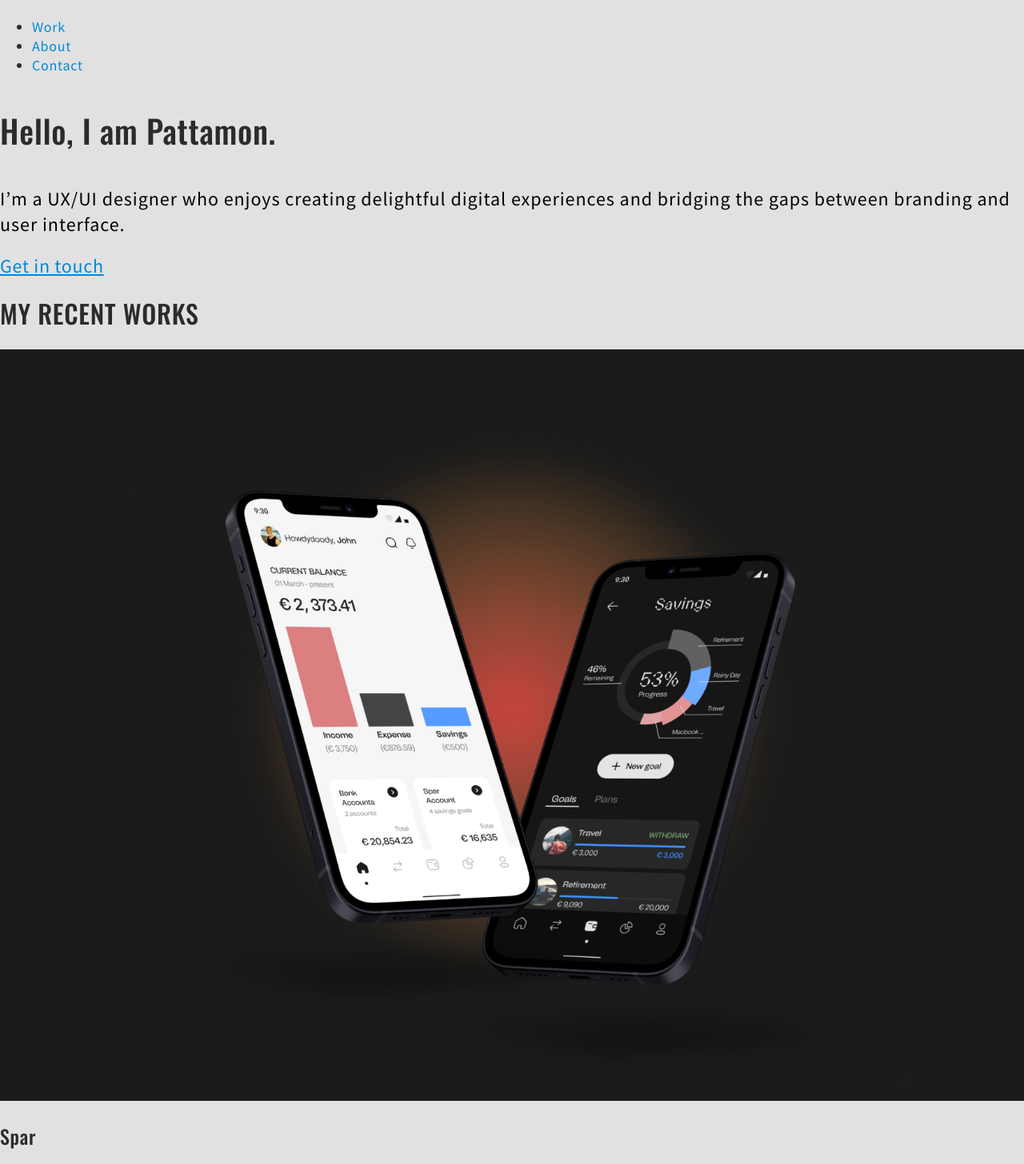
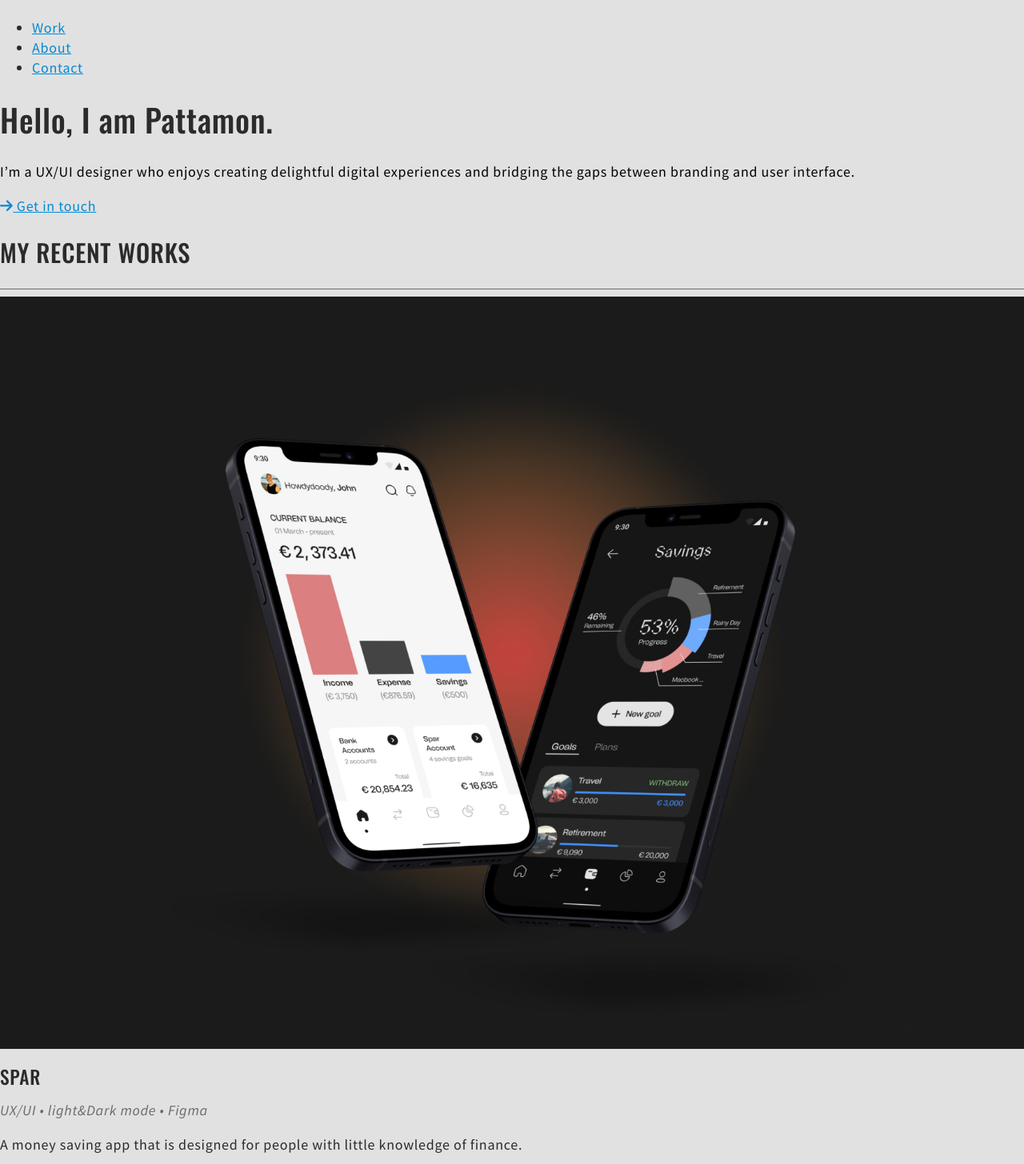
Before and after one commit to ppoonsiri/Portfolio-Site-PattamonP-, a plain HTML site: page index.html in a window 1280 px wide. Shown: the part 231-1687 px from the top of the page at 80% size. Drawn offline with nearby package versions, Linux system fonts and the light colour scheme.

Commit message:
Update CSS
- Update button in different states
- Update font from px to em
- Add horizontal line
- Add arrow icon

```diff
--- a/css/style.css
+++ b/css/style.css
@@ -15,31 +15,55 @@ body {
   font-style: normal;
   font-weight: 400;
   font-size: 18px;
-  line-height: 24px;
+  line-height: 1.4;
   /* or 133% */
-
   letter-spacing: 0.04em;
-
   /* #2B2B2B */
-
   color: #2B2B2B;
 }
 
-h1 {
+h1, h2, h3 {
   font-family: 'Oswald';
-  font-style: normal;
   font-weight: 500;
-  font-size: 32px;
-  line-height: 47px;
+}
+
+h1, h2 {
+  font-size: 1.7em;
+  line-height: 1.3;
   text-transform: uppercase;
 }
 
-h2 {
-  font-family: 'Oswald';
-  font-style: normal;
+h3 {
+  font-size: 1.3em;
+  line-height: 0.5;
+}
+
+.welcome h1 {
+  font-family: 'Oswald', sans-serif;
+  font-size: 2.2em;
   font-weight: 500;
-  font-size: 24px;
-  line-height: 36px;
+  color: ##030303;
+  text-transform: none;
+}
+
+.welcome p {
+  font-family: 'Source Sans Pro', sans-serif;
+  font-weight: 400;
+  color: #030303;
+}
+
+.spar h3 {
+  text-transform: uppercase;
+}
+
+.spar span, .amuseum span {
+  font-style: italic;
+  color: #6A6A6A;
+}
+
+.project h2 {
+  font-size: 1.3em;
+  text-transform: none;
 }
 
 img {
@@ -48,64 +72,59 @@ img {
 
 a {
   color: #0389D4;
-  text-decoration: none; /* No underlining */
 }
 
 a:visited { /* visited link */
-  color: #053D5B;
-}
-
-a:hover {
-  color: #096395;
-  text-decoration: underline; /* Underlining when hovering over a link */
-}
-
-a:active { /* selected link */
-  color: #053D5B;
+  color: #0389D4;
 }
 
 a:hover,
 a:focus {
   color: #096395;
-  text-decoration: underline;
+  text-decoration: none;
 }
+
+a:active { /* selected link */
+  color: #096395;
+}
+
+
 
 .button {
   display: inline-block;
   background-color: #030303;
-  color: #ffffff; /* needed to override the default link color - NOT WORKING!!!*/
-  font-weight: 400;
-  font-size: 18px;
-  line-height: 23px;/* identical to box height */
+  color: #FFFFFF; /* needed to override the default link color */
   text-transform: uppercase;
-  padding: 11px 142px;
-  gap: 4px;
+  padding: 11px 44px;
   border-radius: 4px;
+  text-decoration: none;
 }
 
 .button:hover {
   opacity: 0.8; /* Reduces the opacity of the button to 80% */
-  text-decoration: none;
+  color: #FFFFFF;
 }
 .button:active {
   opacity: 0.8;
-  text-decoration: none;
 }
 
 .button.email {
   background-color: transparent;
   color: #030303;
   text-transform: uppercase;
-  border: 4px solid #030303;
+  border: 2px solid #030303;
 }
 
-.button.email:hover {
+.button.email:hover, .button.email:active {
   background-color: #2B2B2B;
   color: #ffffff;
-  border-color: #2B2B2B
+  border-color: #2B2B2B;
 }
-.button.email:active {
-  background-color: #2B2B2B;
-  color: #ffffff;
-  border-color: #2B2B2B
+
+hr {
+  border: none;
+    height: 1px;
+    /* Set the hr color */
+    color: #6A6A6A; /* old IE */
+    background-color: #6A6A6A;
 }
--- a/index.html
+++ b/index.html
@@ -1,6 +1,7 @@
 <!DOCTYPE html>
 <html lang="en" dir="ltr">
   <head>
+    <script src="https://kit.fontawesome.com/aa94dbc82a.js" crossorigin="anonymous"></script>
     <link rel="stylesheet" type="text/css" href="https://cdnjs.cloudflare.com/ajax/libs/normalize/8.0.0/normalize.min.css">
     <link rel="stylesheet" type="text/css" href="css/style.css">
     <link rel="preconnect" href="https://fonts.googleapis.com">
@@ -30,23 +31,21 @@
 
     <!-- For hero  -->
   <main>
-    <div class="section">
+    <div class="section welcome">
       <div class="container">
-        <p style="font-family: 'Oswald';font-style: normal;font-weight: 500;font-size: 40px;
-line-height: 59px;">Hello, <span>I am Pattamon</span>.</p>
-        <p style="font-size: 24px;line-height: 32px;/* or 133% */letter-spacing: 0.04em;
-/* Style */color: #030303;">I’m a UX/UI designer who enjoys creating delightful digital
+        <h1> Hello, I am Pattamon.</h1>
+        <p>I’m a UX/UI designer who enjoys creating delightful digital
           experiences and bridging the gaps between branding and user
           interface.</p>
-          <a href="#contact" style="font-family: 'Source Sans Pro';font-style: normal;font-weight: 400;
-          font-size: 24px;text-decoration-line: underline">Get in touch</a>
+          <a href="#contact"><i class="fa-solid fa-arrow-right"></i> Get in touch</a>
       </div>
     </div>
 
     <!-- For the work/projects  -->
     <div class="section work">
       <div class="container">
-        <h1>My recent works</h1>
+        <h2>My recent works</h2>
+        <hr>
         <!-- Project 1  -->
           <div class="row">
             <div class="column">
@@ -57,9 +56,9 @@ line-height: 59px;">Hello, <span>I am Pattamon</span>.</p>
                 alt="SPAR Preview">
               </picture>
             </div>
-            <div class="column">
-              <h2>Spar</h2>
-              <p>UX/UI • light&Dark mode • Figma</p>
+            <div class="column spar">
+              <h3>Spar</h3>
+              <p><span>UX/UI • light&Dark mode • Figma</span></p>
               <p>A money saving app that is designed for people
                 with little knowledge of finance.</p>
               <a href="spar.html" class="button">View project</a>
@@ -75,9 +74,9 @@ line-height: 59px;">Hello, <span>I am Pattamon</span>.</p>
               alt="amuseum Preview">
               </picture>
             </div>
-            <div class="column">
-              <h2>amusuem!</h2>
-              <p>UX/UI • Figma</p>
+            <div class="column amuseum">
+              <h3>amusuem!</h3>
+              <p><span>UX/UI • Figma</span></p>
               <p>A gallery tour app that gathers all audio tour guides and maps
               from famous museums around the world.</p>
               <a href="#" class="button">View project</a>
@@ -90,7 +89,8 @@ line-height: 59px;">Hello, <span>I am Pattamon</span>.</p>
     <!-- For the footer  -->
     <footer id="contact">
       <div class="container">
-        <h1>Contact me</h1>
+        <h2>Contact me</h2>
+        <hr>
         <p>Looking for a UX/UI designer for your team or just want to talk
           about design? Feel free to hit me up!</p>
 
```
Also changed, not shown: about.html (+6 -5 lines), spar.html (+12 -9 lines).
